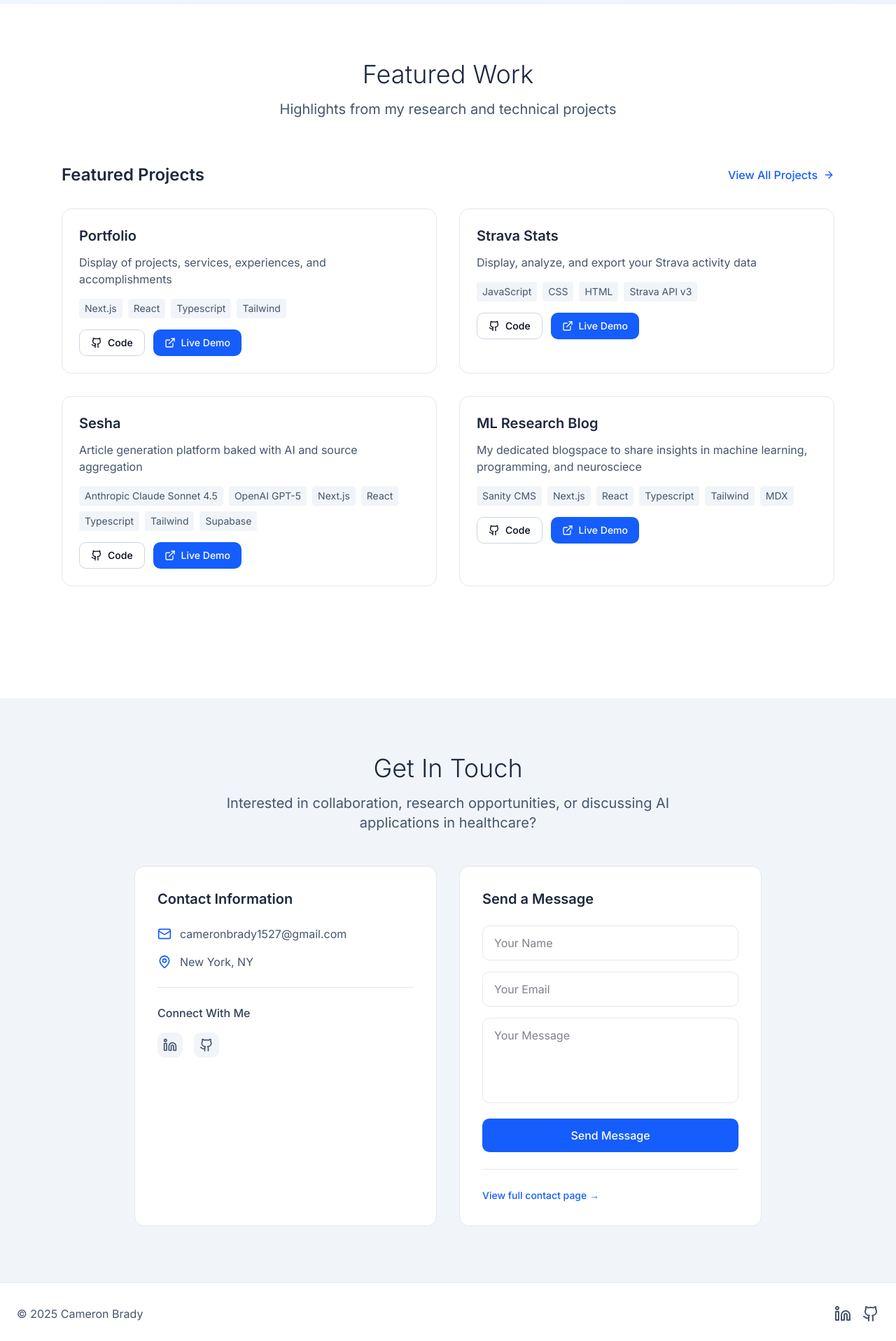
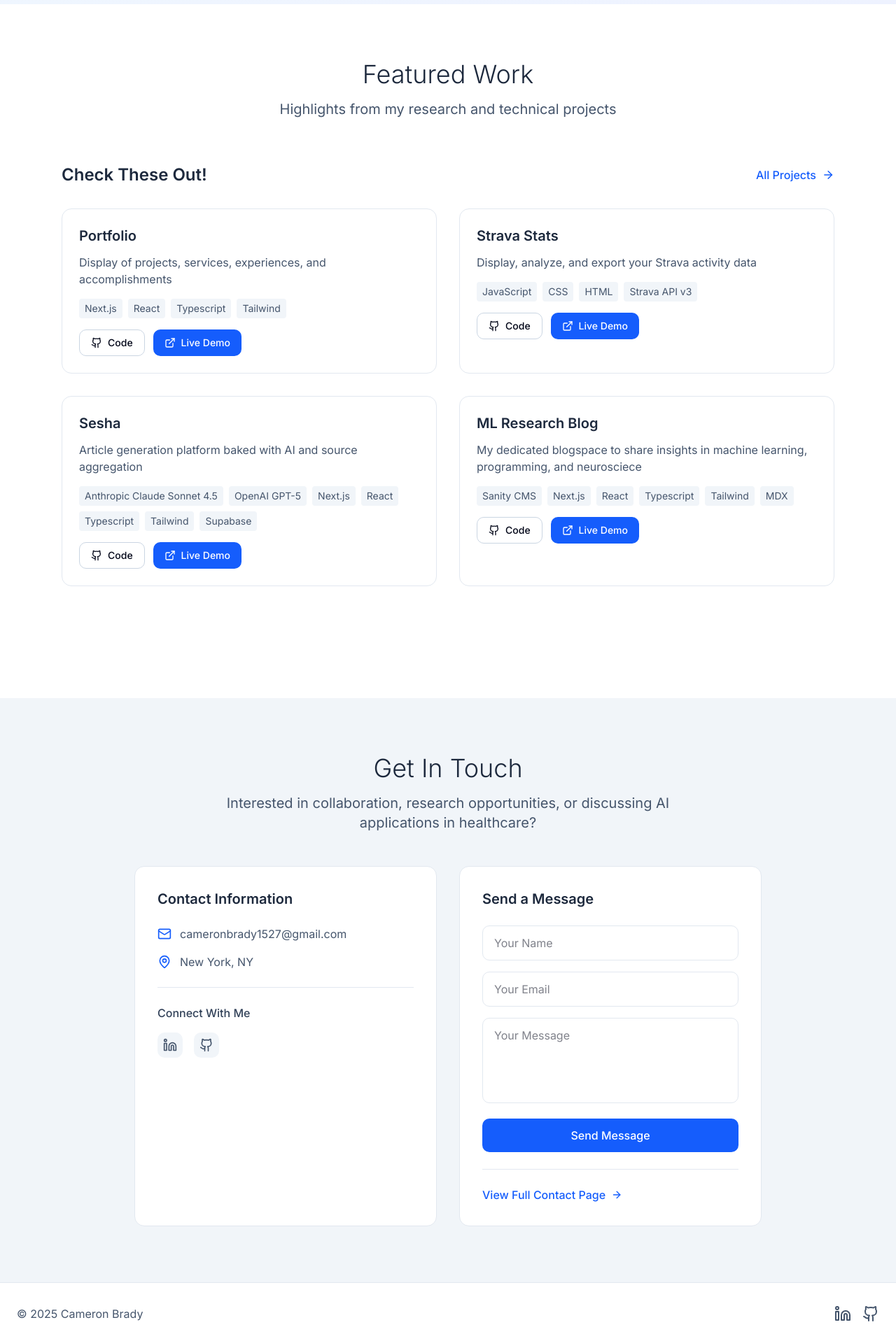
Before and after one commit to cameronbrady1527/portfolio-v2, a Next.js app: page / in a window 1280 px wide. Shown: the part 794-2711 px from the top of the page at 70% size. Built offline with nearby package versions, Linux system fonts and the light colour scheme.

Commit message:
adding motion to home page

```diff
--- a/src/components/FeaturedWork.tsx
+++ b/src/components/FeaturedWork.tsx
@@ -1,10 +1,12 @@
 // components/FeaturedWork.tsx - Featured projects and research
-'use client'
-import Link from 'next/link'
-import { useContext } from 'react'
-import { Github, ExternalLink, BookOpen, ArrowRight } from 'lucide-react'
+'use client';
 
-import { ProjectsContext } from '@/lib/utils'
+import Link from 'next/link';
+import { useContext } from 'react';
+import { motion } from 'motion/react';
+import { Github, ExternalLink, BookOpen, ArrowRight } from 'lucide-react';
+
+import { ProjectsContext } from '@/lib/utils';
 
 export default function FeaturedWork() {
   const allProjects = useContext(ProjectsContext);
@@ -14,28 +16,60 @@ export default function FeaturedWork() {
   return (
     <section className="py-20 bg-white">
       <div className="container mx-auto w-9/10 px-6">
-        <div className="text-center mb-16">
+        <motion.div
+          initial={{ opacity: 0, y: 20 }}
+          whileInView={{ opacity: 1, y: 0 }}
+          transition={{ duration: 0.6 }}
+          className="text-center mb-16"
+        >
           <h2 className="text-4xl font-light text-slate-800 mb-4">Featured Work</h2>
           <p className="text-xl text-slate-600 max-w-2xl mx-auto">
             Highlights from my research and technical projects
           </p>
-        </div>
+        </motion.div>
 
         {/* Featured Projects */}
         <div className="mb-20">
-          <div className="flex items-center justify-between mb-8">
-            <h3 className="text-2xl font-semibold text-slate-800">Featured Projects</h3>
+          <motion.div
+            initial={{ opacity: 0, y: 20 }}
+            whileInView={{ opacity: 1, y: 0 }}
+            transition={{ duration: 0.6, delay: 0.2 }}
+            className="flex items-center justify-between mb-8"
+          >
+            <h3 className="text-2xl font-semibold text-slate-800">Check These Out!</h3>
             <Link
               href="/projects"
-              className="flex items-center gap-2 text-blue-600 hover:text-blue-700 font-medium"
+              className="flex items-center gap-2 text-blue-600 hover:text-blue-700 font-medium group"
             >
-              View All Projects <ArrowRight size={16} />
+              <span className="relative inline-block after:content-[''] after:absolute after:left-0 after:bottom-0
+                               after:w-full after:h-0.5 after:bg-blue-600 after:origin-right after:scale-x-0
+                               hover:after:origin-left hover:after:scale-x-100 after:transition-transform
+                               after:duration-300 after:ease-out">
+                All Projects
+              </span>
+              <motion.span
+                animate={{ x: [0, 8, 0] }}
+                transition={{
+                  duration: 1.0,
+                  repeat: Infinity,
+                  ease: "easeInOut"
+                }}
+                className="inline-block"
+              >
+                <ArrowRight size={18} />
+              </motion.span>
             </Link>
-          </div>
+          </motion.div>
 
           <div className="grid grid-cols-1 lg:grid-cols-2 gap-8">
-            {featuredProjects.map((project) => (
-              <div key={project.title} className="group bg-white rounded-xl border border-slate-200 overflow-hidden hover:shadow-xl transition-all duration-300 hover:-translate-y-1">
+            {featuredProjects.map((project, index) => (
+              <motion.div
+                key={project.title}
+                initial={{ opacity: 0, y: 30 }}
+                whileInView={{ opacity: 1, y: 0 }}
+                transition={{ duration: 0.5, delay: index * 0.1 }}
+                className="group bg-white rounded-xl border border-slate-200 overflow-hidden hover:shadow-xl transition-all duration-300 hover:-translate-y-1"
+              >
                 <div className="p-6">
                   {/* <div className="flex items-center justify-between mb-3">
                     <span className={`px-3 py-1 rounded-full text-xs font-medium ${
@@ -93,7 +127,7 @@ export default function FeaturedWork() {
                     )}
                   </div>
                 </div>
-              </div>
+              </motion.div>
             ))}
           </div>
         </div>
--- a/src/components/QuickContact.tsx
+++ b/src/components/QuickContact.tsx
@@ -1,22 +1,35 @@
 // components/QuickContact.tsx - Contact section for home page
-import { Mail, Phone, MapPin, Linkedin, Github } from 'lucide-react'
-import Link from 'next/link'
+"use client";
+
+import { Mail, Phone, MapPin, Linkedin, Github, ArrowRight } from 'lucide-react';
+import { motion } from 'motion/react';
+import Link from 'next/link';
 
 export default function QuickContact() {
   return (
     <section className="py-20 bg-slate-100">
       <div className="container mx-auto px-6">
-        <div className="text-center mb-12">
+        <motion.div
+          initial={{ opacity: 0, y: 20 }}
+          whileInView={{ opacity: 1, y: 0 }}
+          transition={{ duration: 0.6 }}
+          className="text-center mb-12"
+        >
           <h2 className="text-4xl font-light text-slate-800 mb-4">Get In Touch</h2>
           <p className="text-xl text-slate-600 max-w-2xl mx-auto">
             Interested in collaboration, research opportunities, or discussing AI applications in healthcare?
           </p>
-        </div>
+        </motion.div>
 
         <div className="max-w-4xl mx-auto">
           <div className="grid grid-cols-1 md:grid-cols-2 gap-8">
             {/* Contact info */}
-            <div className="bg-white rounded-xl p-8 border border-slate-200">
+            <motion.div
+              initial={{ opacity: 0, x: -30 }}
+              whileInView={{ opacity: 1, x: 0 }}
+              transition={{ duration: 0.6 }}
+              className="bg-white rounded-xl p-8 border border-slate-200"
+            >
               <h3 className="text-xl font-semibold text-slate-800 mb-6">Contact Information</h3>
 
               <div className="space-y-4">
@@ -52,10 +65,15 @@ export default function QuickContact() {
                   </a>
                 </div>
               </div>
-            </div>
+            </motion.div>
 
             {/* Quick contact form */}
-            <div className="bg-white rounded-xl p-8 border border-slate-200">
+            <motion.div
+              initial={{ opacity: 0, x: 30 }}
+              whileInView={{ opacity: 1, x: 0 }}
+              transition={{ duration: 0.6, delay: 0.2 }}
+              className="bg-white rounded-xl p-8 border border-slate-200"
+            >
               <h3 className="text-xl font-semibold text-slate-800 mb-6">Send a Message</h3>
 
               <form className="space-y-4">
@@ -94,15 +112,31 @@ export default function QuickContact() {
               <div className="mt-6 pt-6 border-t border-slate-200">
                 <Link
                   href="/contact"
-                  className="text-blue-600 hover:text-blue-700 font-medium text-sm"
+                  className="flex items-center gap-2 text-blue-600 hover:text-blue-700 font-medium"
                 >
-                  View full contact page →
+                  <span className="relative inline-block after:content-[''] after:absolute after:left-0 after:bottom-0
+                               after:w-full after:h-0.5 after:bg-blue-600 after:origin-right after:scale-x-0
+                               hover:after:origin-left hover:after:scale-x-100 after:transition-transform
+                               after:duration-300 after:ease-out">
+                    View Full Contact Page
+                  </span>
+                  <motion.span
+                    animate={{ x: [0, 8, 0] }}
+                    transition={{
+                      duration: 1.0,
+                      repeat: Infinity,
+                      ease: "easeInOut"
+                    }}
+                    className="inline-block"
+                  >
+                    <ArrowRight size={16} />
+                  </motion.span>
                 </Link>
               </div>
-            </div>
+            </motion.div>
           </div>
         </div>
       </div>
     </section>
-  )
+  );
 }
```
